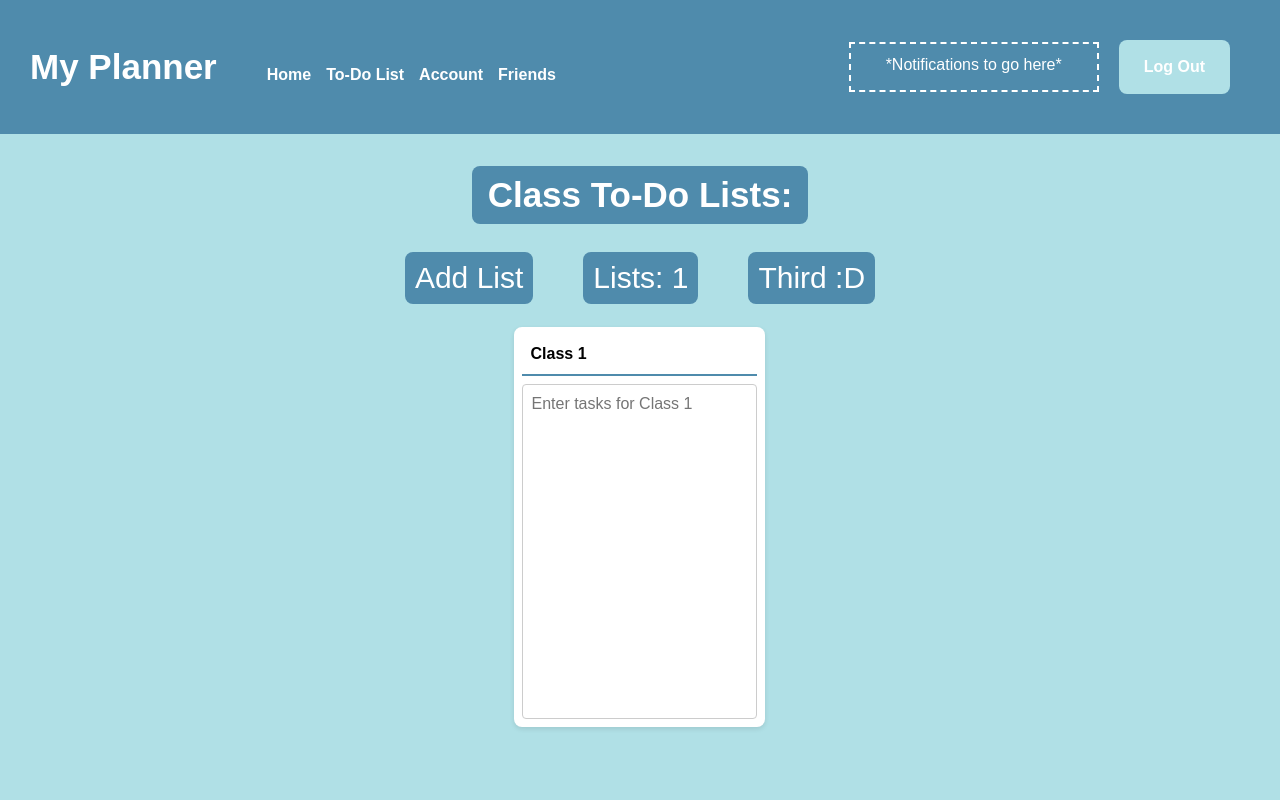
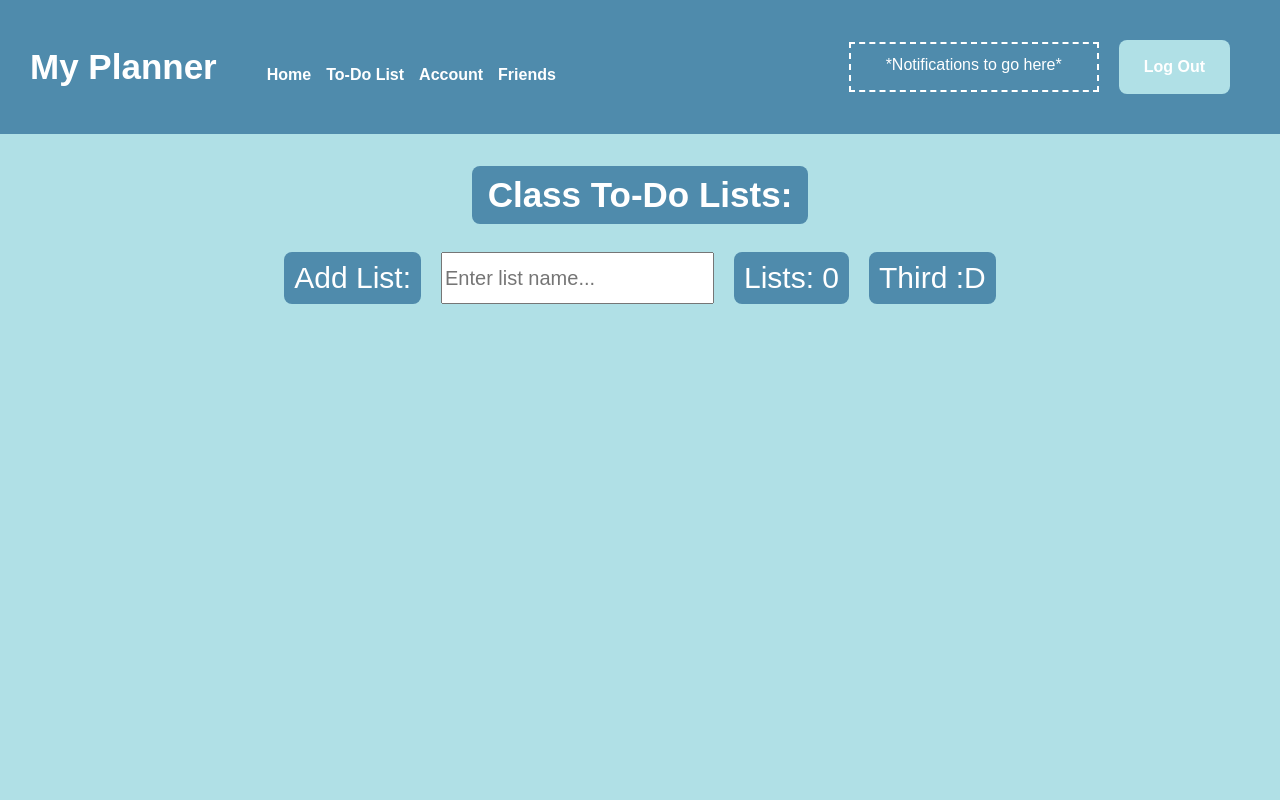
Before and after one commit to mstone13/startup, a React (Vite) app: page /to_do_list in a window 1280 px wide. Shown: the top 800 px of the page. Built offline with nearby package versions, Linux system fonts and the light colour scheme; sample sign-in values are in the browser's storage.

Commit message:
Changes made to to-do list file, react functionality of lists updated.

```diff
--- a/src/to_do_list/to_do_list.css
+++ b/src/to_do_list/to_do_list.css
@@ -40,7 +40,7 @@ h2{
     font-size: 30px;
     margin-bottom: 15px;
     padding: 0.5rem 1rem;
-    gap: 50px;
+    gap: 20px;
 }
 
 .options-buttons div {
@@ -48,6 +48,10 @@ h2{
     padding: 5px 10px;
     border-radius: 8px;
     cursor: pointer;
+}
+
+.options-buttons input {
+    font-size: 20px;
 }
 
 nav a {
@@ -85,6 +89,7 @@ nav ul {
     box-shadow: 0 2px 5px rgba(0,0,0,0.1);
     min-height: 300px;
     max-height: 400px;
+    max-width: 300px;
 }
 
 .todo-list input {
@@ -102,3 +107,15 @@ nav ul {
     border: 1px solid #ccc;
     border-radius: 4px;
 }
+
+.task-list {
+    min-height: 240px;
+}
+
+.remove-task {
+    margin-left: 20px;
+}
+
+.task-list input {
+    margin-right: 10px;
+}
--- a/src/to_do_list/to_do_list.jsx
+++ b/src/to_do_list/to_do_list.jsx
@@ -3,41 +3,83 @@ import './to_do_list.css';
 
 export function To_Do_List() {
 
-  const [lists, setLists] = useState([
-    { id: 1, title: 'Class 1', tasks: ''}
-  ])
+  const [lists, setLists] = useState([])
+  const [newListName, setNewListName] = useState('');
+
   function addNewList() {
-    const listName = window.prompt('Enter a name for new list:')
-    if (!listName) return;
-
+    if (!newListName.trim()) return;
     const newId = lists.length + 1;
-    const newList = {id: newId, title: listName, tasks: ''};
+    const newList = { id: newId, title: newListName, tasks: [], newTask: ''};
     setLists([...lists, newList]);
+    setNewListName('');
   }
 
+    function removeList(id) {
+      setLists(prevLists => prevLists.filter(list => list.id !== id));
+    }
+
     function handleTitleChange(id, newTitle) {
+      setLists(prevLists =>
+        prevLists.map(list =>
+          list.id === id ? { ...list, title: newTitle } : list
+        ));}
+
+
+  function handleTaskInputChange(listId, value) {
     setLists(prevLists =>
       prevLists.map(list =>
-        list.id === id ? { ...list, title: newTitle } : list
-      )
-    );
-  }
+        list.id === listId ? { ...list, newTask: value } : list
+      ));}
 
-  function handleTasksChange(id, newTasks) {
+  function addTask(listId) {
     setLists(prevLists =>
-      prevLists.map(list =>
-        list.id === id ? { ...list, tasks: newTasks } : list
-      )
-    );
-  }
+      prevLists.map(list => {
+        if (list.id === listId && list.newTask.trim()) {
+          const newTask = {
+            id: Date.now(),
+            text: list.newTask.trim(),
+            completed: false,
+          };
+          return { ...list, tasks: [...list.tasks, newTask], newTask: '' };
+        }
+        return list;
+      }));}
 
+    function toggleTask(listId, taskId) {
+      setLists(prevLists =>
+        prevLists.map(list =>
+          list.id === listId
+          ? {
+            ... list,
+            tasks: list.tasks.map(task =>
+              task.id === taskId ? { ...task, completed: !task.completed } : task
+            ),
+          }
+          : list
+        ));}
+
+    function removeTask(listId, taskId) {
+      setLists(prevLists =>
+        prevLists.map(list =>
+          list.id === listId
+            ? { ...list, tasks: list.tasks.filter(task => task.id !== taskId) }
+            : list
+        )
+      );
+    }
 
   return (
     <main>
       <h2>Class To-Do Lists:</h2>
 
       <div className="options-buttons">
-        <div className="addList" onClick={addNewList}>Add List</div>
+        <div className="addList" onClick={addNewList}>Add List:</div>
+        <input
+          type="text"
+          placeholder="Enter list name..."
+          value={newListName}
+          onChange={(e) => setNewListName(e.target.value)}
+        />
         <div className="numberOfLists">Lists: {lists.length}</div>
         <div className="thirdButton">Third :D</div>
       </div>
@@ -45,16 +87,40 @@ export function To_Do_List() {
       <div className="todo-container">
         {lists.map(list => (
           <div className="todo-list" key={list.id}>
-            <input
+              <input
               type="text"
               value={list.title}
               onChange={(e) => handleTitleChange(list.id, e.target.value)}
             />
-            <textarea
-              placeholder={`Enter tasks for ${list.title}`}
-              value={list.tasks}
-              onChange={(e) => handleTasksChange(list.id, e.target.value)}
-            />
+            <div className="add-task">
+              <input
+                type="text"
+                placeholder={`Add a task for ${list.title}`}
+                value={list.newTask || ""}
+                onChange={(e) => handleTaskInputChange(list.id, e.target.value)}
+              />
+              <button onClick={()=> addTask(list.id)}>Add</button>
+              </div>
+
+
+            <ul className="task-list">
+              {list.tasks.map((task) => (
+                  <li key={task.id} className={task.completed ? "completed" : ""}>
+                    <input
+                      type="checkbox"
+                      checked={task.completed}
+                      onChange={() => toggleTask(list.id, task.id)}
+                    />
+                    <span>{task.text}</span>
+                    <button className="remove-task" onClick={() => removeTask(list.id, task.id)}>✕</button>
+                  </li>
+                ))}
+            </ul>
+
+
+            <button className="remove" onClick={ ()=> removeList(list.id)}>
+                Remove List
+            </button>
           </div>
         ))}
       </div>
```
